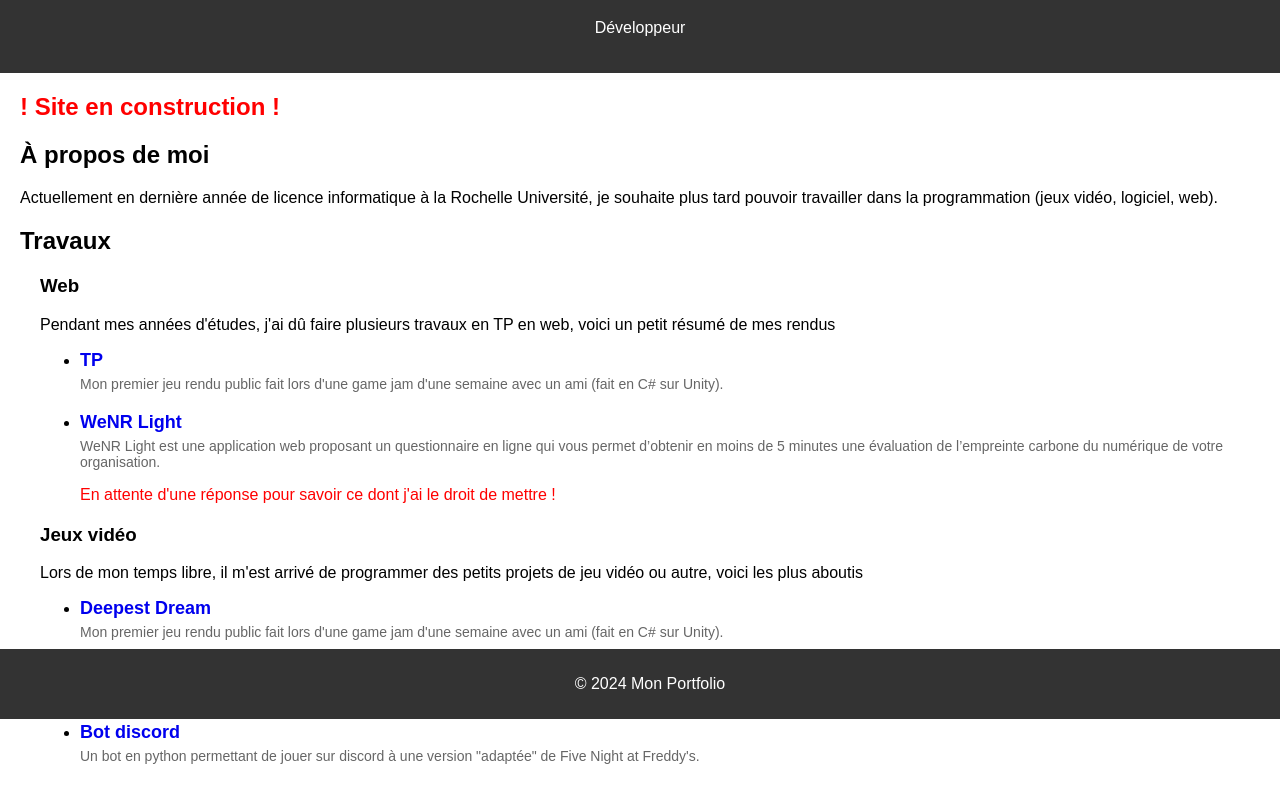
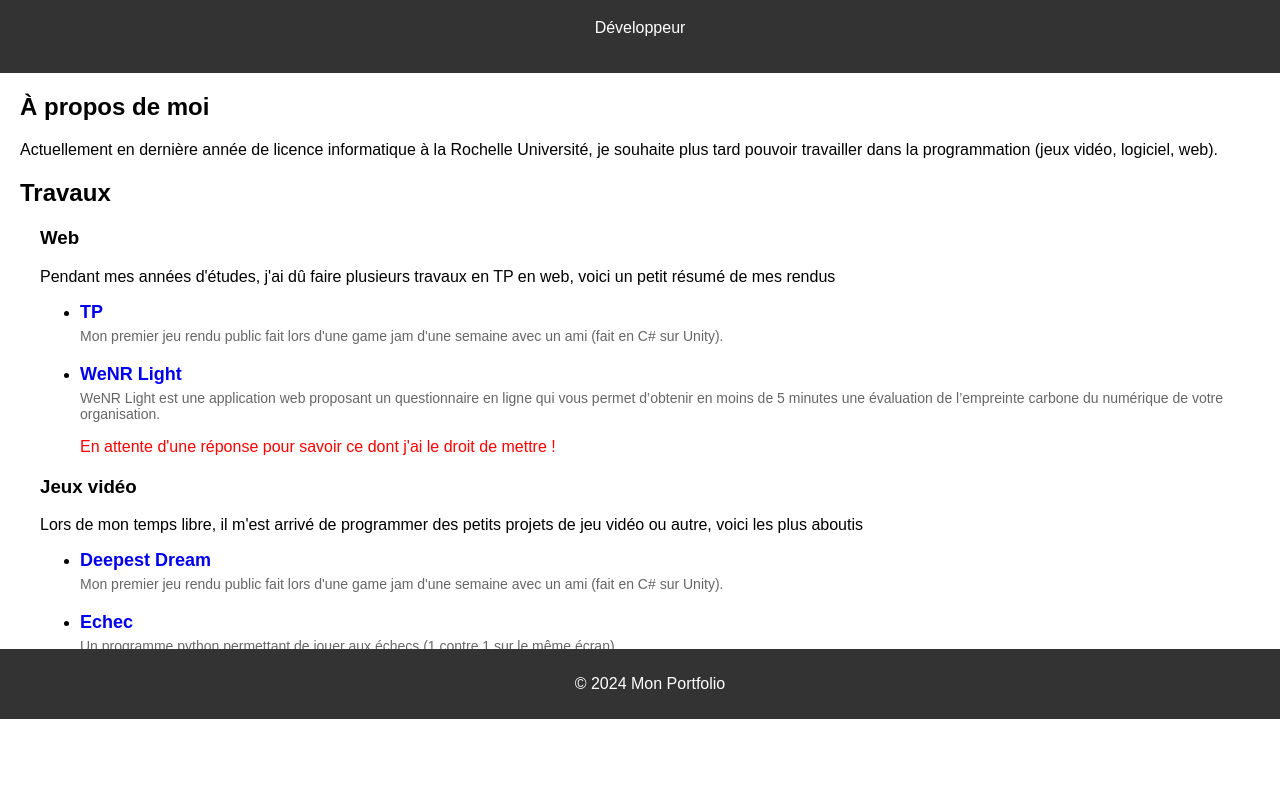
Before and after one commit to Onilaf/Onilaf.github.io, a plain HTML site: page index.html in a window 1280 px wide. Shown: the part 81-884 px from the top of the page. Drawn offline with Linux system fonts and the light colour scheme; a script that the page names is missing.

Commit message:
modification

```diff
--- a/index.html
+++ b/index.html
@@ -13,10 +13,6 @@
 </header>
 
 <main>
-    <section>
-        <h2 class="warning">! Site en construction !</h2>
-    </section>
-
     <section id="about">
         <h2>À propos de moi</h2>
         <p>Actuellement en dernière année de licence informatique à la Rochelle Université, je souhaite plus tard pouvoir travailler dans la programmation (jeux vidéo, logiciel, web).</p>
```
